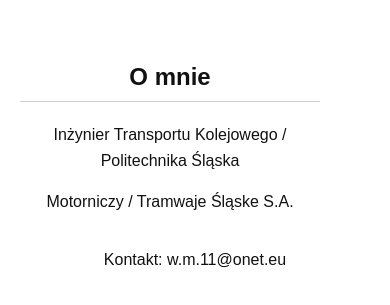
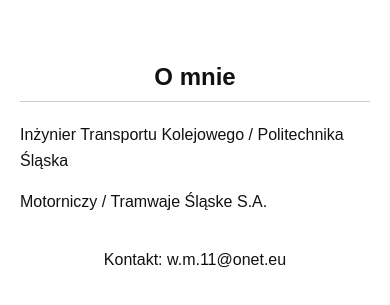
Before and after one commit to wmaz3/portfolio, a plain HTML site: page index.html in a window 390 px wide. Shown: the part 2393-2698 px from the top of the page. Drawn offline with Linux system fonts and the light colour scheme.

Commit message:
Update index.html

```diff
--- a/index.html
+++ b/index.html
@@ -19,22 +19,25 @@
       max-width: 1200px;
       width: 100%;
       display: flex;
+      flex-direction: row;
       justify-content: center;
       gap: 40px;
     }
 
-    aside {
-      width: 300px;
+    .content {
+      flex: 1;
+      display: flex;
+      flex-direction: column;
+      align-items: center;
     }
 
-    .about {
-      text-align: center;
+    aside.about {
       max-width: 300px;
+      flex-shrink: 0;
     }
 
-    .gallery {
-      flex: 1;
-      max-width: 800px;
+    .about h2 {
+      text-align: center;
     }
 
     .gallery-grid {
@@ -92,9 +95,8 @@
         align-items: center;
       }
 
-      aside {
-        width: 100%;
-        max-width: 600px;
+      aside.about {
+        max-width: 100%;
       }
 
       .gallery {
@@ -118,19 +120,17 @@
       </ul>
     </section> -->
 
+    <div class="content">
       <section class="gallery">
         <h2>Galeria</h2>
-      <div class="gallery-grid">
-        <!-- Automatycznie wstawiane obrazy z gallery.json -->
+        <div class="gallery-grid"></div>
+      </section>
     </div>
-    </section>
 
-    <aside>
-      <section class="about">
+    <aside class="about">
       <h2>O mnie</h2>
       <p>Inżynier Transportu Kolejowego / Politechnika Śląska</p>
       <p>Motorniczy / Tramwaje Śląske S.A.</p>
-      </section>
     </aside>
   </main>
 
```
Lines whose indentation alone changed are shown as unchanged.
